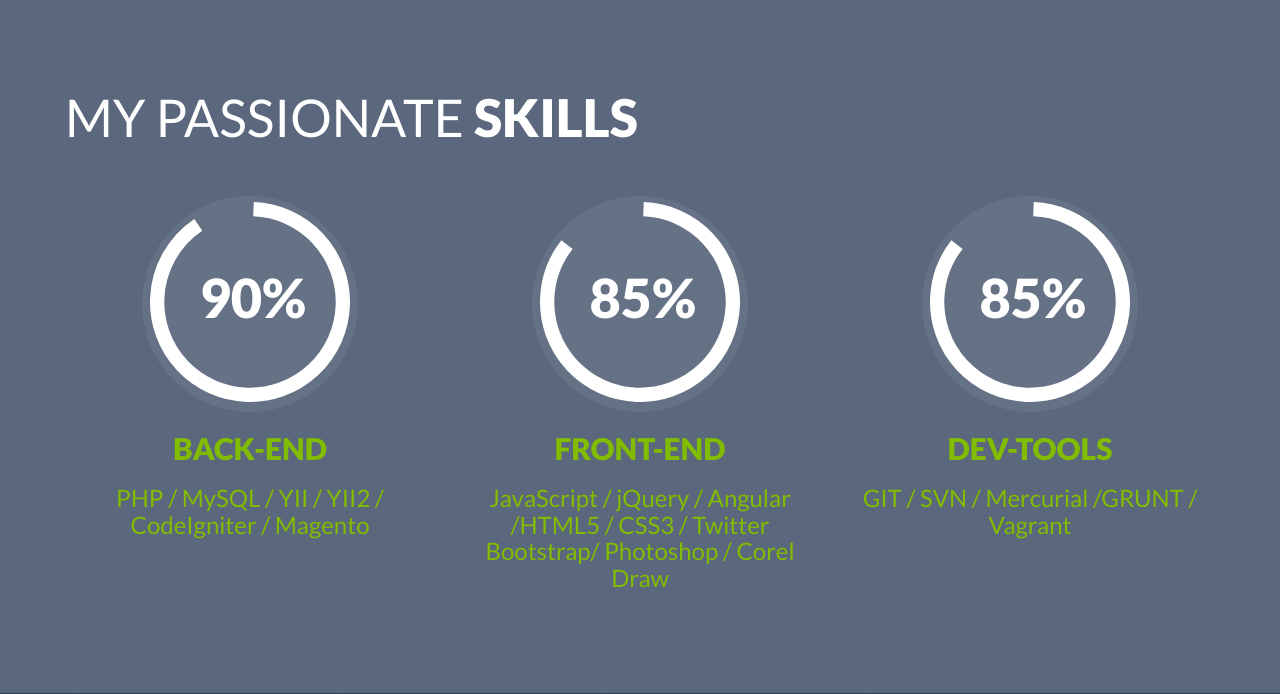
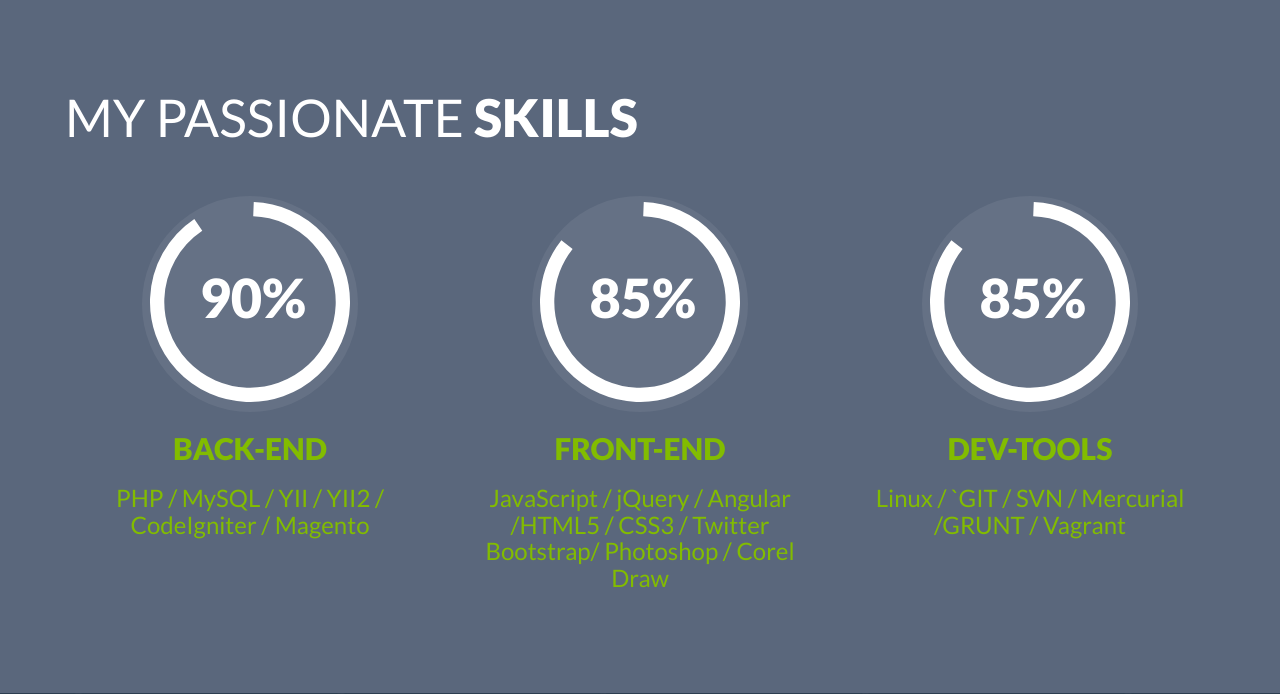
Before and after one commit to Arsen007/arsen-portfolio, a Yii app: template views/site/index.php in a window 1280 px wide; the page is wider, and only the part inside the window is pictured. Shown: the part 2978-3672 px from the top of that part. Run offline with PHP 8.4 and a stand-in for Yii, Linux system fonts and the light colour scheme; the template is opened without the code that fills it, so the values that code supplies are empty; some libraries are stand-ins or nearby versions.

Commit message:
skills modify

```diff
--- a/views/layouts/main.php
+++ b/views/layouts/main.php
@@ -206,7 +206,7 @@ AppAsset::register($this);
       </div>
       <div class="skill-title">
           <h2><b>DEV-TOOLS<b></h2>
-          <h3>GIT / SVN / Mercurial /GRUNT / Vagrant</h3>
+          <h3>Linux / `GIT / SVN / Mercurial /GRUNT / Vagrant</h3>
       </div>
     </div>
     </div>
```
